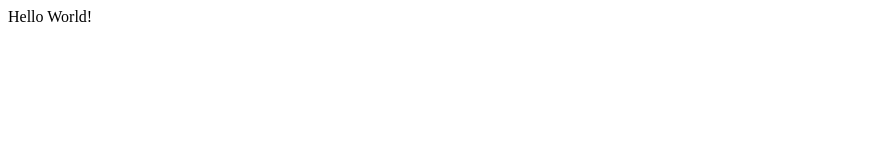
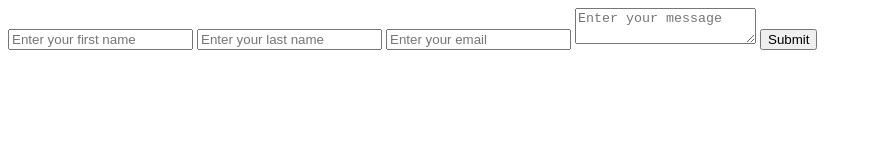
Before and after one commit to xKarol/contact-form-htmx-go, a plain HTML site: page index.html in a window 1280 px wide. Shown: the whole page, without its empty margins (0-872 px from the left). Drawn offline with Linux system fonts and the light colour scheme.

Commit message:
sending basic contact form with data

```diff
--- a/index.html
+++ b/index.html
@@ -11,6 +11,31 @@
     ></script>
   </head>
   <body>
-    Hello World!
+    <form id="contact-form" hx-post="/contact" hx-swap="none">
+      <input
+        type="text"
+        name="firstName"
+        placeholder="Enter your first name"
+        required
+      />
+      <input
+        type="text"
+        name="lastName"
+        placeholder="Enter your last name"
+        required
+      />
+      <input
+        type="email"
+        name="email"
+        placeholder="Enter your email"
+        required
+      />
+      <textarea
+        name="message"
+        placeholder="Enter your message"
+        required
+      ></textarea>
+      <button type="submit">Submit</button>
+    </form>
   </body>
 </html>
```
Also changed, not shown: 1 other file.
